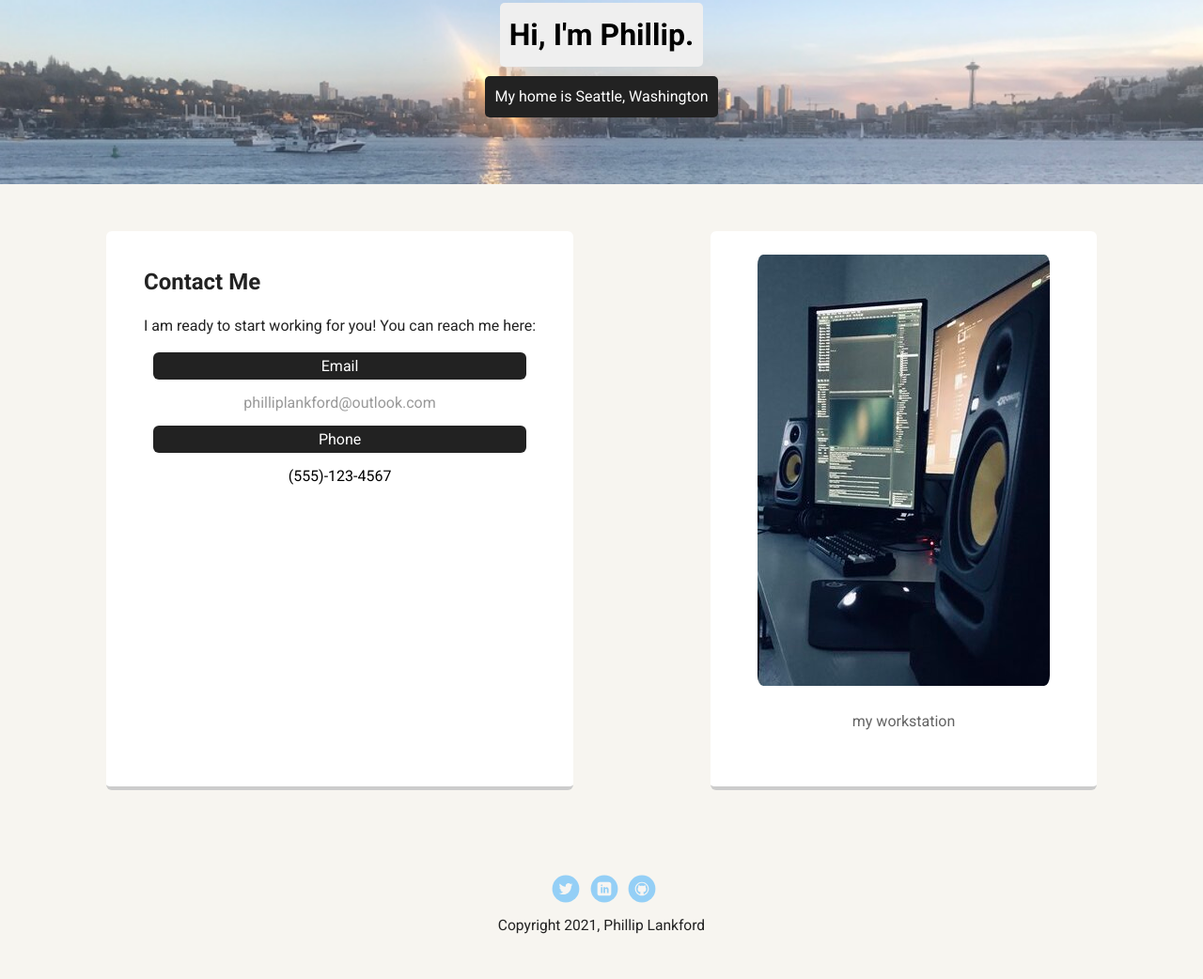
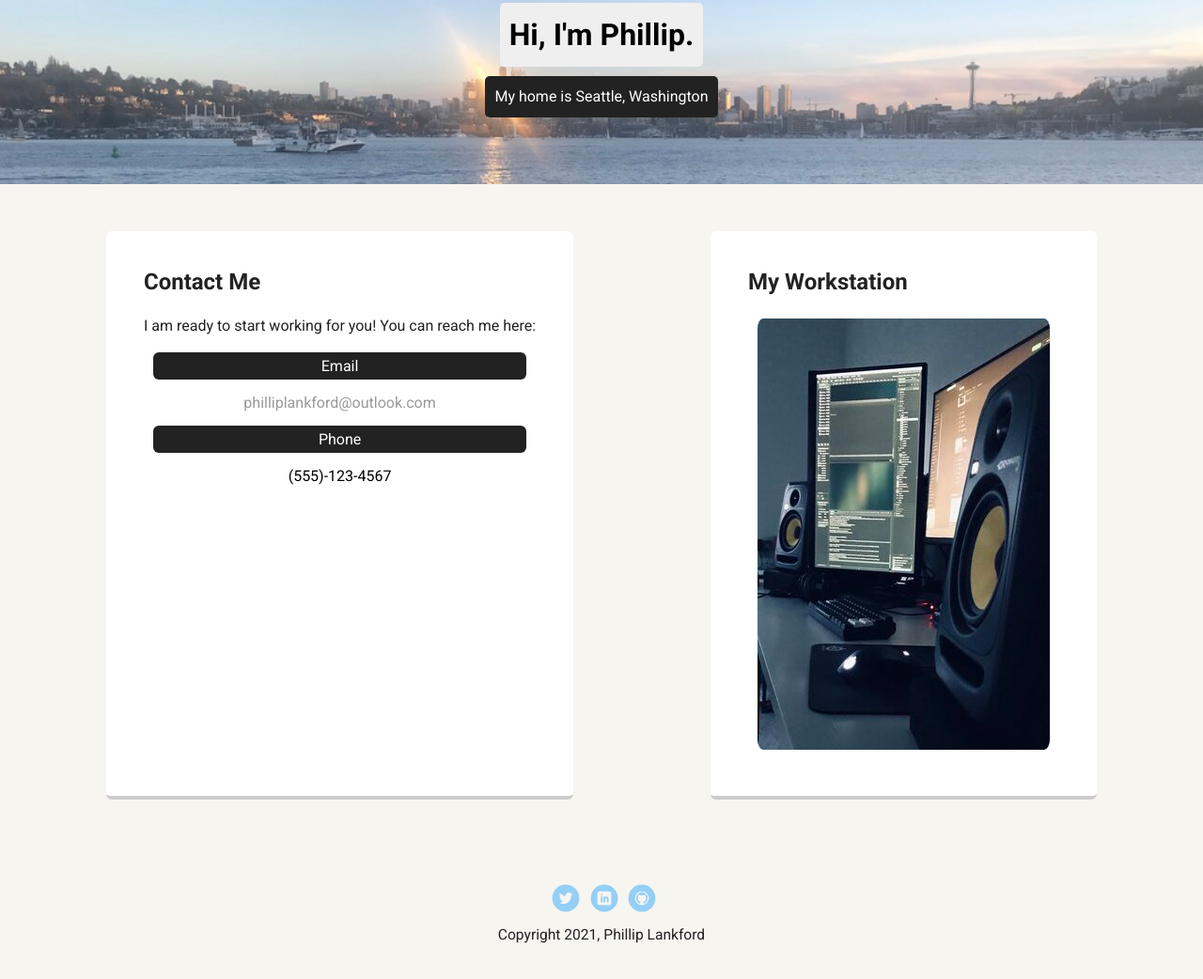
Before and after one commit to philliplankford/techdegree-project-1, a plain HTML site: page contact.html in a window 1280 px wide. Shown: the part 274-1316 px from the top of the page at 94% size. Drawn offline with Linux system fonts and the light colour scheme; a web font is replaced by a local one.

Commit message:
updated tags to be more semantic, reverted class names, cleared html warning

```diff
--- a/contact.html
+++ b/contact.html
@@ -8,14 +8,14 @@
         <link href="https://fonts.googleapis.com/css?family=Muli%7CRoboto:400,300,500,700,900" rel="stylesheet">
     </head>
     <body>
-        <div class="site-nav">
+        <nav class="main-nav">
             <ul class="nav">
                 <li class="name"><a href="index.html">Phillip Lankford</a></li>
                 <li><a href="index.html">Home</a></li>
                 <li><a href="experience.html">Experience</a></li>
                 <li><a href="contact.html">Contact</a></li>
             </ul>
-        </div>
+        </nav>
         <header>
             <img src="images/profile-pic.jpeg" alt="Picture of Phillip" class=profile-image>
             <h1 class="tag name">Hi, I'm Phillip.</h1>
@@ -23,7 +23,7 @@
         </header>
 
         <main class="flex">
-            <div class="info-card">
+            <section class="card">
                 <h2>Contact Me</h2>
                 <p>I am ready to start working for you! You can reach me here:</p>
                 <ul class="contact-buttons">
@@ -32,14 +32,12 @@
                     <li>Phone</li>
                     <li>(555)-123-4567</li>
                 </ul>
-            </div>
+            </section>
 
-            <div class="info-card">
+            <section class="card">
+                <h2>My Workstation</h2>
                 <img src="images/my-workstation.jpg" alt="a computer workstation" class="image-corners">
-                <p class="caption">my workstation</p>
-            </div>
-
-
+            </section>
         </main>
 
         <footer>
--- a/styles.css
+++ b/styles.css
@@ -23,7 +23,7 @@ a:hover {
 
 /* Section Styles */
 
-.site-nav {
+.main-nav {
   width: 100%;
   background: black;
   min-height: 30px;
@@ -89,7 +89,7 @@ header .profile-image:hover {
   background-color: #222;
   color: white;
 }
-.info-card {
+.card {
   margin: 30px;
   padding: 20px 40px 40px;
   max-width: 500px;
@@ -99,7 +99,7 @@ header .profile-image:hover {
   border-radius: 6px;
   transition: all .5s;
 }
-.info-card:hover {
+.card:hover {
   border-color: #ff99ff;
 }
 
```
Also changed, not shown: experience.html (+6 -7 lines), index.html (+7 -7 lines), 1 other file.
